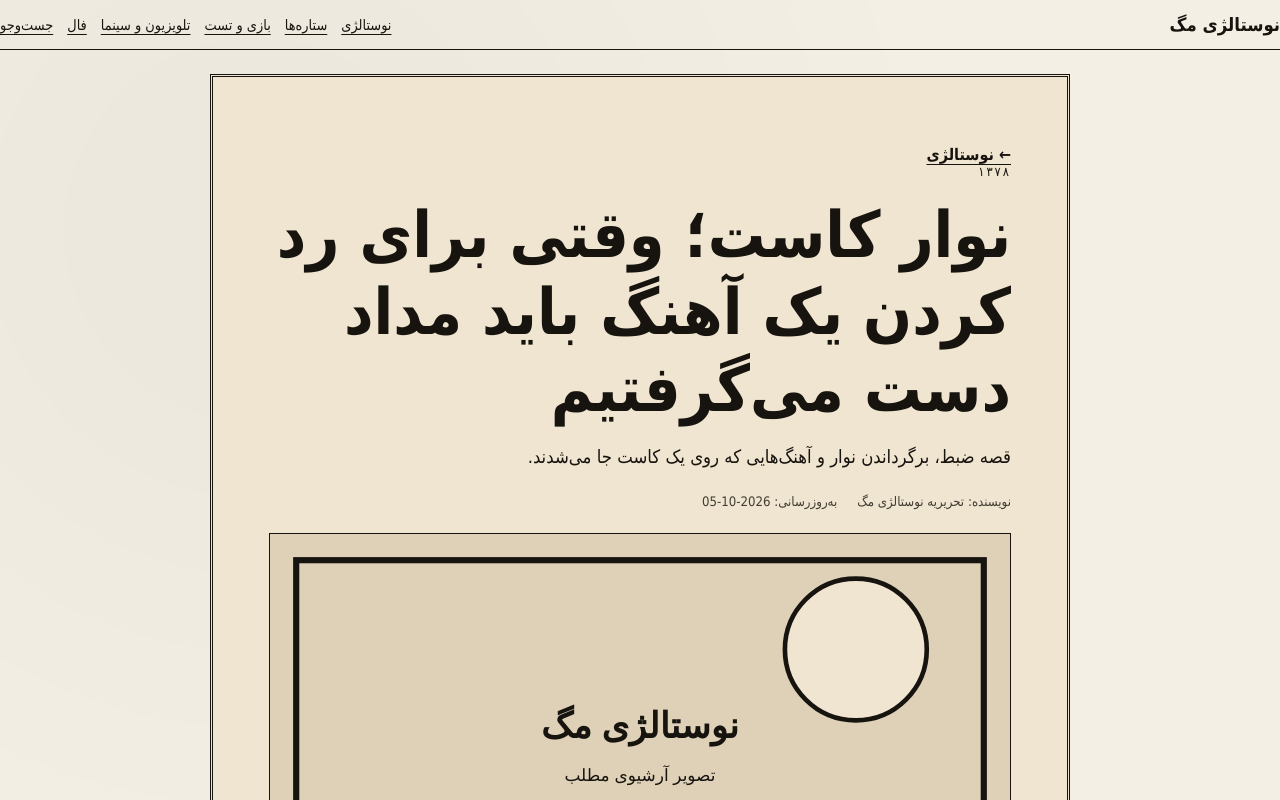
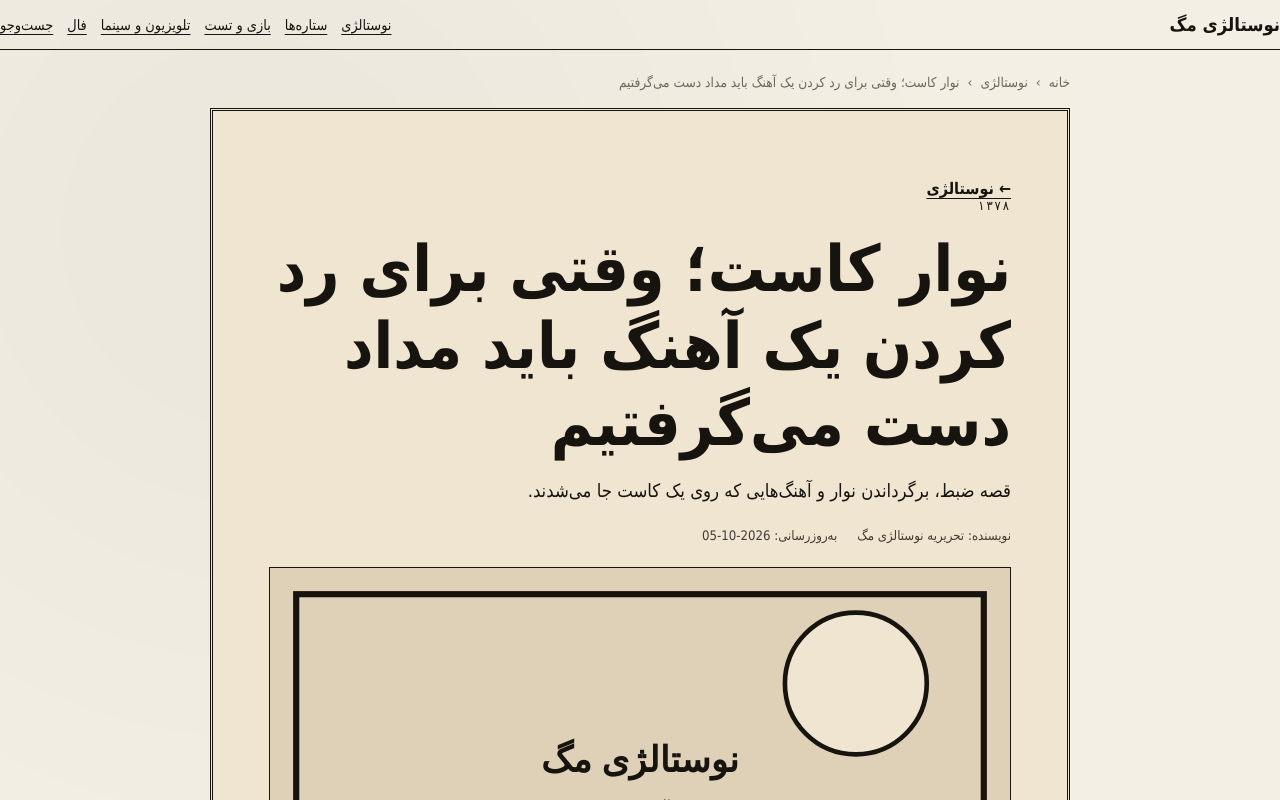
Before and after one commit to mohammadghadimi88/nostalgia-mag, a Next.js app: page /article/cassette-and-walkman in a window 1280 px wide. Shown: the top 800 px of the page. Built offline with nearby package versions, Linux system fonts and the light colour scheme; no server answers.

Commit message:
Add visible article breadcrumbs and publisher schema

```diff
--- a/app/article/[slug]/page.tsx
+++ b/app/article/[slug]/page.tsx
@@ -42,7 +42,12 @@ export default async function ArticlePage({ params }: { params: Promise<{ slug:
     dateModified: article.updatedAt,
     keywords: article.tags.join(", "),
     mainEntityOfPage: { "@type": "WebPage", "@id": absoluteUrl(`/article/${article.slug}`) },
-    image: absoluteUrl(`/images/articles/${article.slug}.svg`)
+    image: absoluteUrl(`/images/articles/${article.slug}.svg`),
+    publisher: {
+      "@type": "Organization",
+      name: "نوستالژی مگ",
+      url: absoluteUrl()
+    }
   };
 
   const breadcrumbJsonLd = {
@@ -58,6 +63,17 @@ export default async function ArticlePage({ params }: { params: Promise<{ slug:
   return (
     <main>
       <article className="article-page">
+        <div className="breadcrumbs" aria-label="مسیر صفحه">
+          <Link href="/">خانه</Link>
+          {section && (
+            <>
+              <span aria-hidden="true">›</span>
+              <Link href={`/${section.slug}`}>{section.title}</Link>
+            </>
+          )}
+          <span aria-hidden="true">›</span>
+          <span>{article.title}</span>
+        </div>
         <header className="article-header">
           <Link className="back-link" href={section ? `/${section.slug}` : "/"}>← {section?.title ?? "دکه"}</Link>
           <div className="issue">{article.year ?? "مجله"}</div>
```
